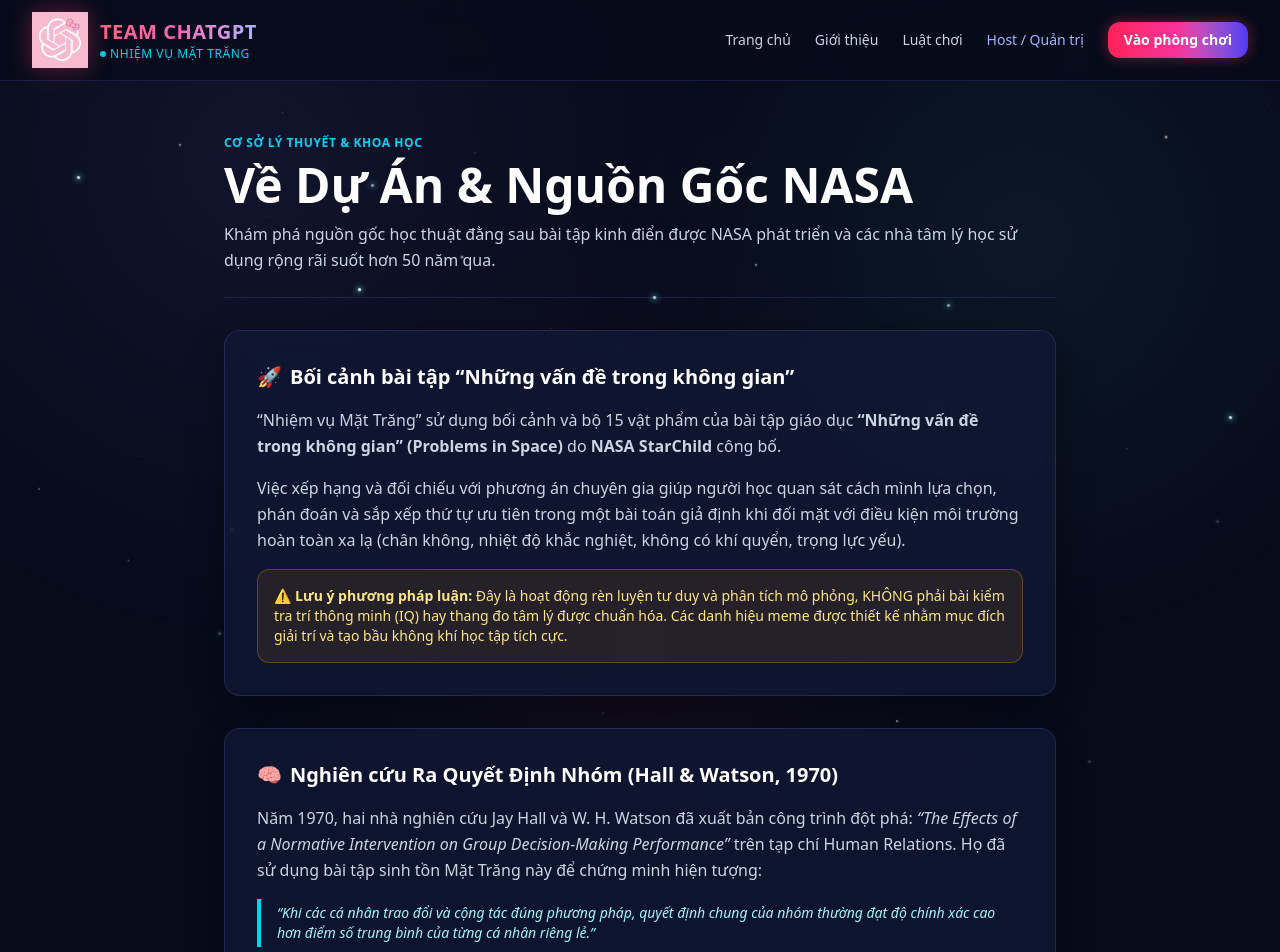
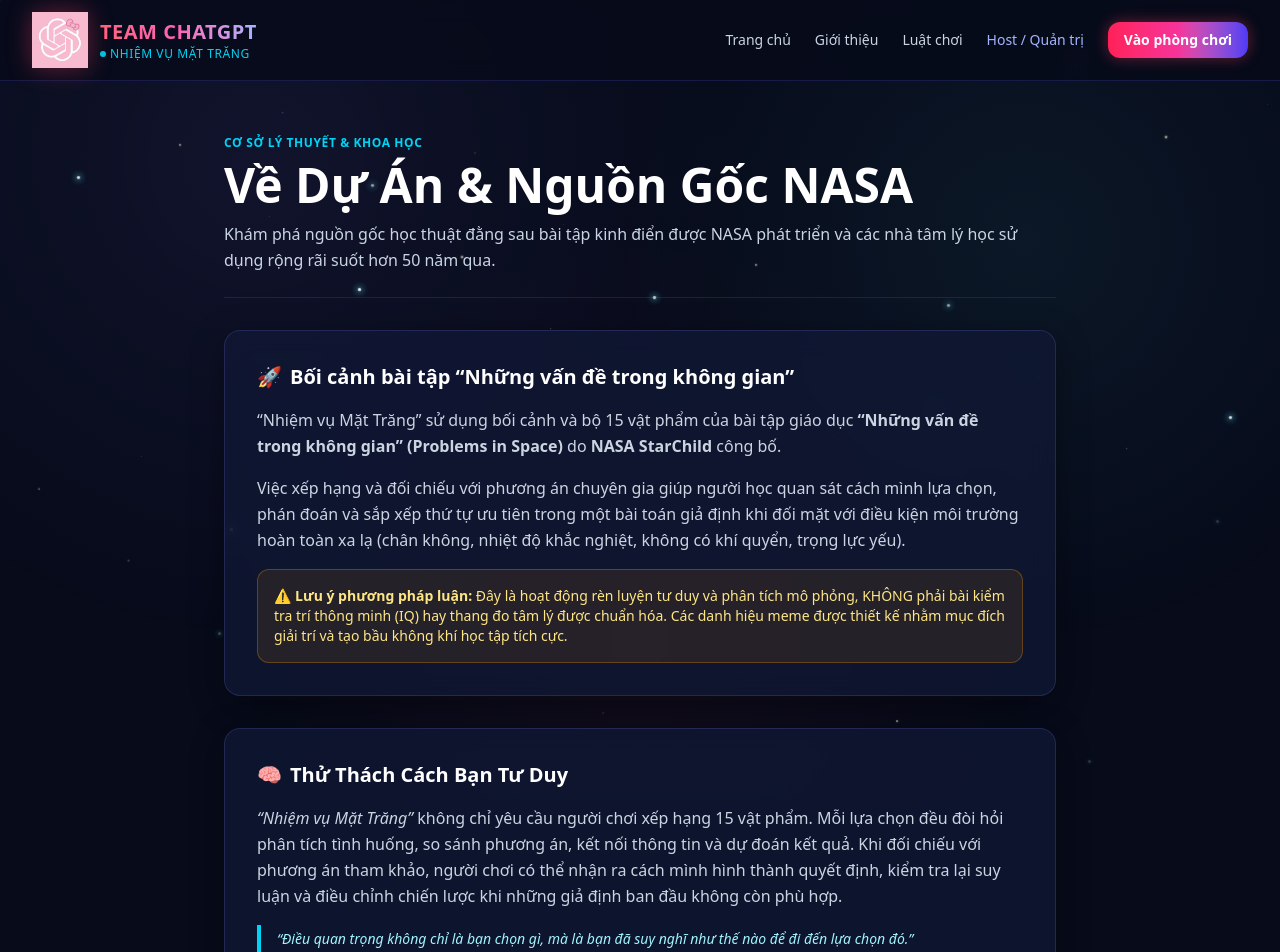
Before and after one commit to Dang-Xuan-Phat/moon-mission, a Next.js app: page /about in a window 1280 px wide. Shown: the top 952 px of the page. Built offline with nearby package versions, Linux system fonts and the light colour scheme.

Commit message:
Update About page

```diff
--- a/src/app/about/page.tsx
+++ b/src/app/about/page.tsx
@@ -39,15 +39,15 @@ export default function AboutPage() {
         {/* Hall & Watson Study Section */}
         <div className="glass-panel p-6 sm:p-8 rounded-2xl space-y-4">
           <h2 className="text-xl font-bold text-white flex items-center gap-2">
-            <span>🧠</span> Nghiên cứu Ra Quyết Định Nhóm (Hall & Watson, 1970)
+            <span>🧠</span>  Thử Thách Cách Bạn Tư Duy
           </h2>
           <p className="text-slate-300 text-sm sm:text-base leading-relaxed">
-            Năm 1970, hai nhà nghiên cứu Jay Hall và W. H. Watson đã xuất bản công trình đột phá:
-            <em> “The Effects of a Normative Intervention on Group Decision-Making Performance” </em>
-            trên tạp chí Human Relations. Họ đã sử dụng bài tập sinh tồn Mặt Trăng này để chứng minh hiện tượng:
+            <em>“Nhiệm vụ Mặt Trăng”</em> không chỉ yêu cầu người chơi xếp hạng 15 vật phẩm. Mỗi lựa chọn đều đòi hỏi phân tích tình huống,
+            so sánh phương án, kết nối thông tin và dự đoán kết quả. Khi đối chiếu với phương án tham khảo, người chơi có thể nhận ra
+            cách mình hình thành quyết định, kiểm tra lại suy luận và điều chỉnh chiến lược khi những giả định ban đầu không còn phù hợp.
           </p>
           <blockquote className="border-l-4 border-cyan-400 pl-4 py-1 text-cyan-200 italic text-sm">
-            “Khi các cá nhân trao đổi và cộng tác đúng phương pháp, quyết định chung của nhóm thường đạt độ chính xác cao hơn điểm số trung bình của từng cá nhân riêng lẻ.”
+            “Điều quan trọng không chỉ là bạn chọn gì, mà là bạn đã suy nghĩ như thế nào để đi đến lựa chọn đó.”
           </blockquote>
         </div>
 
```
